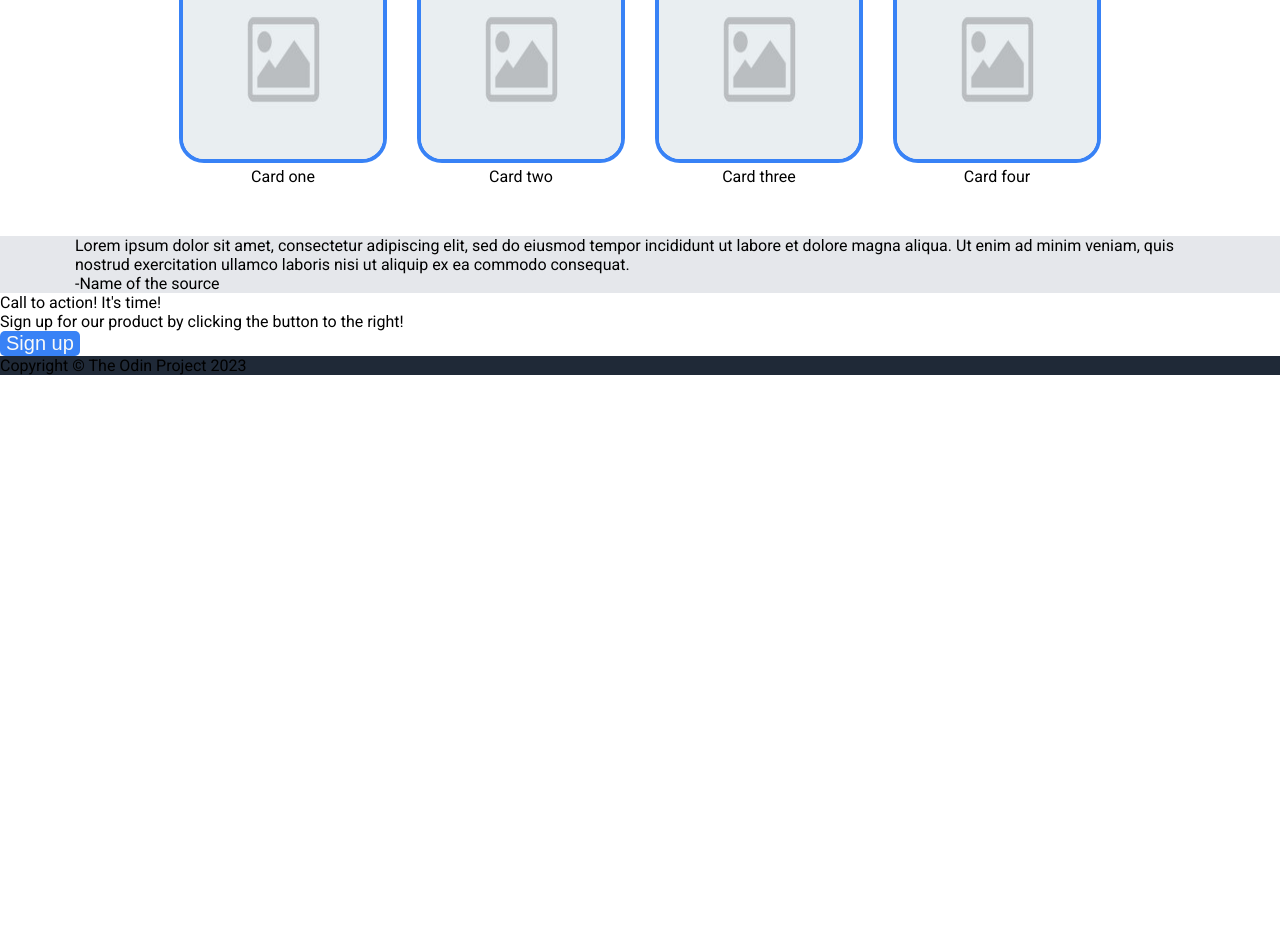
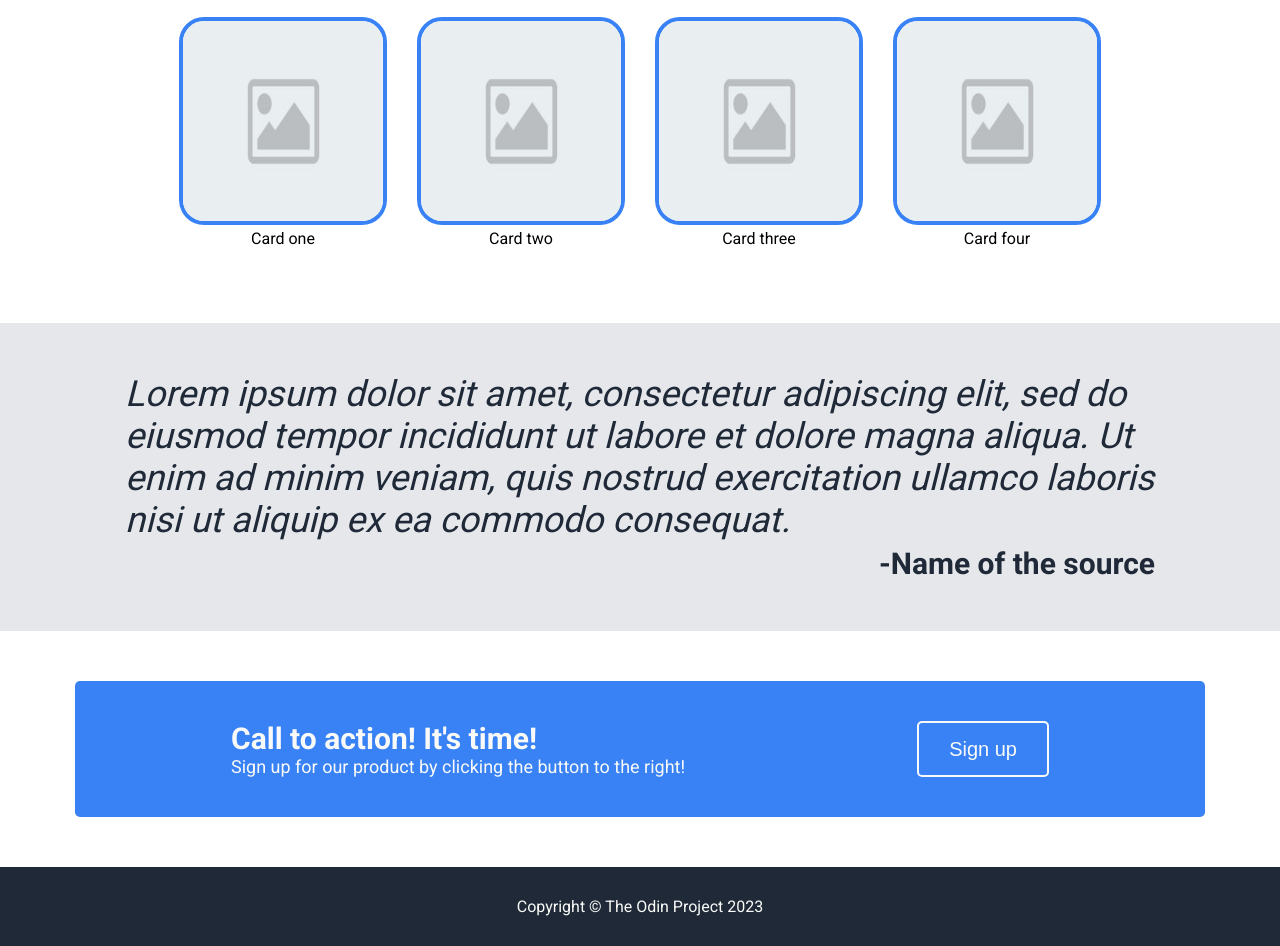
Before and after one commit to jordanmata15/odin-landing-page, a plain HTML site: page index.html in a window 1280 px wide. Shown: the part 552-1498 px from the top of the page. Before the commit the page ends 927 px from the top, so only its background shows below. Drawn offline with Linux system fonts and the light colour scheme.

Commit message:
Stylize remaining sections

```diff
--- a/index.html
+++ b/index.html
@@ -65,12 +65,12 @@
     <div class="attribution">-Name of the source</div>
   </div>
 
-  <div class="section-four">
-    <div class="sign-up-dialog">
-      <div class="">Call to action! It's time!</div>
-      <div>Sign up for our product by clicking the button to the right!</div>
-      <button><a href="" class="button-text">Sign up</a></button>
+  <div class="call-to-action-section">
+    <div class="sign-up-text">
+      <div class="major-text">Call to action! It's time!</div>
+      <div class="minor-text">Sign up for our product by clicking the button to the right!</div>
     </div>
+    <button><a href="" class="button-text">Sign up</a></button>
   </div>
 
   <div class="footer">
--- a/styles/styles.css
+++ b/styles/styles.css
@@ -52,7 +52,8 @@ a {
 .hero-content,
 .card-section,
 .quote-section .quote,
-.quote-section .attribution{
+.quote-section .attribution,
+.call-to-action-section {
     margin-left: 75px;
     margin-right: 75px;
 }
@@ -96,6 +97,7 @@ button {
     border: 0;
     border-radius: 5px;
     background-color: #3882F6;
+    padding: 10px 30px;
 }
 
 .button-text {
@@ -105,7 +107,7 @@ button {
 
 .card-section {
     text-align: center;
-    margin: 50px;
+    padding: 75px;
 }
 
 .cards img {
@@ -119,10 +121,64 @@ button {
     display: flex;
     justify-content: center;
     gap: 30px;
+    padding-top: 20px;
 }
 
 .quote-section {
     display: flex;
     flex-direction: column;
+    justify-content: center;
+    align-items: center;
     background-color: #E5E7EB;
+    padding: 50px;
 }
+
+.quote {
+    flex: auto;
+    font-size: 36px;
+    font-weight: light;
+    font-style: italic;
+    color: #1F2937;
+}
+
+.attribution {
+    flex: auto;
+    align-self: flex-end;
+    font-size: 30px;
+    font-weight: bold;
+    color: #1F2937;
+    padding-top: 5px;
+}
+
+.call-to-action-section {
+    display: flex;
+    justify-content: space-around;
+    margin-top: 50px;
+    margin-bottom: 50px;
+    border-radius: 5px;
+    background-color: #3882F6;
+    padding: 40px;
+}
+
+.sign-up-text {
+    color: #F9FAF8;
+}
+
+.sign-up-text .major-text {
+    font-weight: 800;
+    font-size: 30px;
+}
+
+.sign-up-text .minor-text {
+    font-size: 18px;
+}
+
+.call-to-action-section button {
+    border: 2px solid #F9FAF8;
+}
+
+.footer {
+    text-align: center;
+    padding: 30px;
+    color: #F9FAF8;
+}
```
